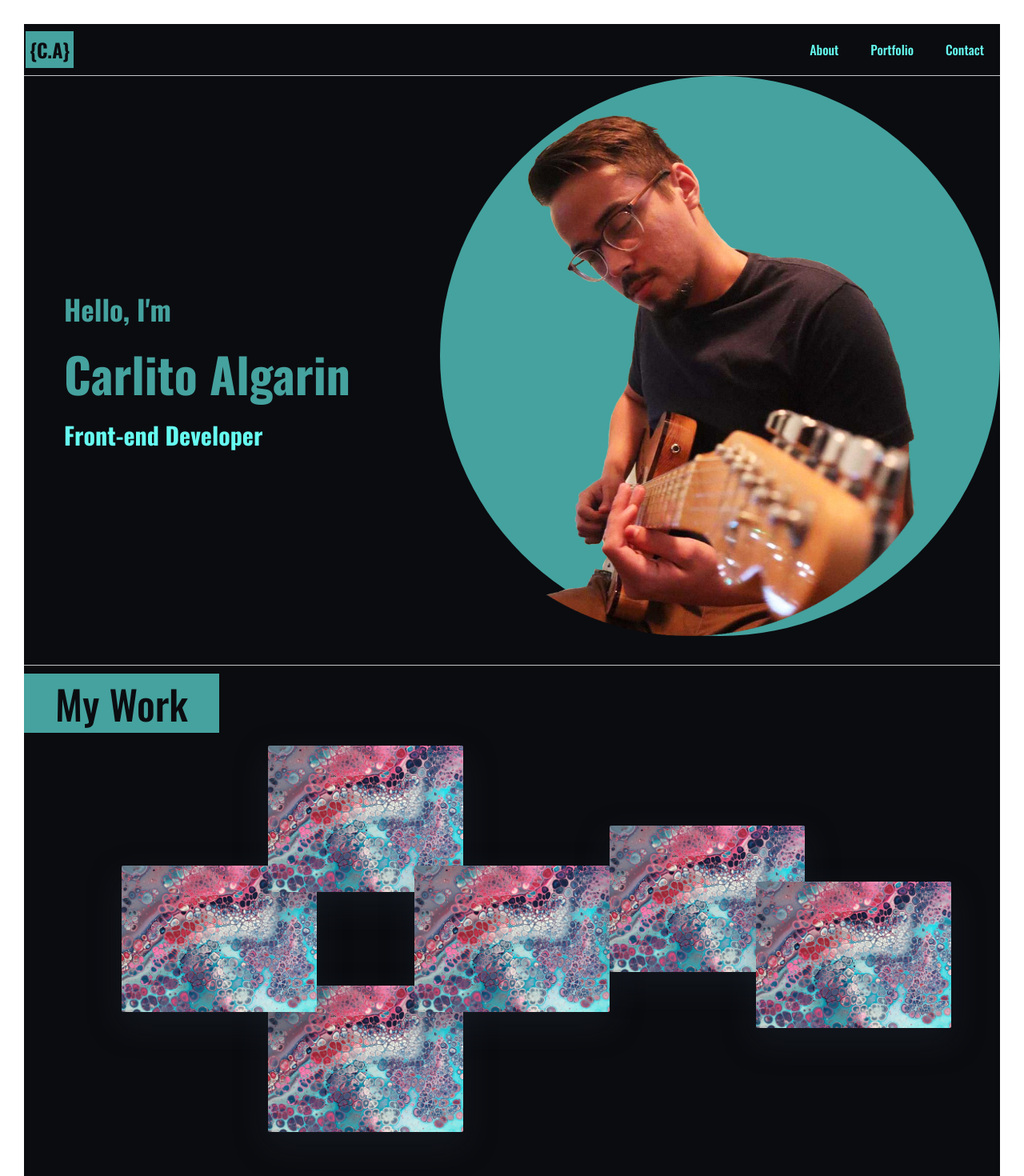
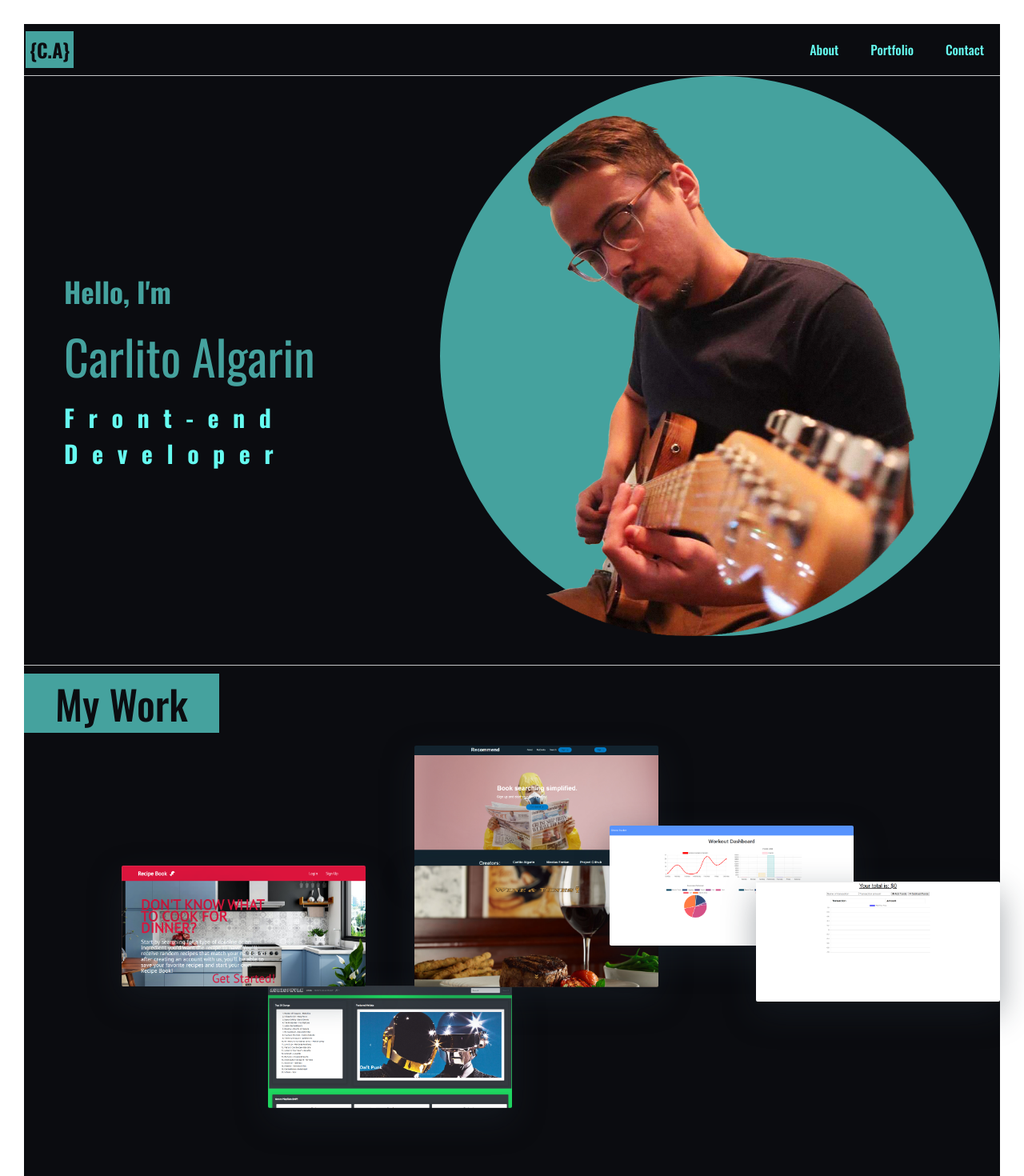
Before and after one commit to Carlito1113/new-portfolio, a React (Create React App) app: page / in a window 1280 px wide. Shown: the top 1470 px of the page at 80% size. Built offline with nearby package versions, Linux system fonts and the light colour scheme.

Commit message:
applied new pictures, animations to text on intro and added in the contact page

```diff
--- a/src/App.js
+++ b/src/App.js
@@ -2,13 +2,15 @@ import './App.css';
 import Navbar from './components/navigation/Navbar';
 import Intro from './components/intro/Intro';
 import Works from './components/works/Works';
+import Contact from './components/contact/Contact';
 
 function App() {
   return (
     <div className="App">
       <Navbar />
       <Intro />
-      <Works/>
+      <Works />
+      <Contact />
     </div>
   );
 }
--- a/src/components/contact/Contact.jsx
+++ b/src/components/contact/Contact.jsx
@@ -0,0 +1,9 @@
+import React from 'react'
+import './Contact.scss';
+
+export default function Contact() {
+  return (
+    <div className='contact'>
+    </div>
+  )
+}
--- a/src/components/contact/Contact.scss
+++ b/src/components/contact/Contact.scss
@@ -0,0 +1,7 @@
+@import '../../scss/main.scss';
+
+.contact {
+  height: 100vh;
+  background-color: $primary-dark;
+  border-top: 1px solid $primary-light;
+}
--- a/src/components/intro/Intro.jsx
+++ b/src/components/intro/Intro.jsx
@@ -6,10 +6,10 @@ export default function Intro() {
   return (
     <div className="intro">
       <div className="intro__left">
-        <div className="intro__left--text-container">
+        <div className="intro__heading">
           <h2>Hello, I'm</h2>
-          <h1>Carlito Algarin</h1>
-          <h3>Front-end Developer</h3>
+          <h1 className='intro__heading--primary'>Carlito Algarin</h1>
+          <h3 className='intro__heading--sub'>Front-end Developer</h3>
         </div>
       </div>
       <div className="intro__right">
--- a/src/components/intro/Intro.scss
+++ b/src/components/intro/Intro.scss
@@ -8,8 +8,29 @@
   &__left {
     flex: 0.5;
     overflow: hidden;
+  }
 
-     &--text-container {
+  &__right {
+    flex: 0.5;
+    position: relative;
+  }
+
+  &__image-container {
+    width: 700px;
+    height: 700px;
+    background-color: $accent-dark;
+    border-radius: 50%;
+    display: flex;
+    align-items: flex-end;
+    justify-content: center;
+    float: right;
+
+    &--image {
+      width: 70%;
+    }
+  }
+
+  &__heading {
     width: 100%;
     height: 100%;
     padding-left: 50px;
@@ -32,25 +53,25 @@
       font-size: 3rem;
       color: $accent-light;
     }
-    }
+
+    &--primary {
+      font-size: 6rem;
+      font-weight: 400;
+
+      animation-name: moveInLeft;
+      animation-duration: 2s;
+      animation-timing-function: ease;
     }
 
-  &__right {
-    flex: 0.5;
-    position: relative;
-  }
-  &__image-container {
-    width: 700px;
-    height: 700px;
-    background-color: $accent-dark;
-    border-radius: 50%;
-    display: flex;
-    align-items: flex-end;
-    justify-content: center;
-    float: right;
+    &--sub {
+      font-size: 2rem;
+      font-weight: 700;
+      letter-spacing: 1.75rem;
 
-    &--image {
-      width: 70%;
+      animation-name: moveInRight;
+      animation-duration: 3s;
+      animation-timing-function: ease;
+      /* animation-delay: 1s; */
     }
   }
 }
--- a/src/components/works/Works.jsx
+++ b/src/components/works/Works.jsx
@@ -1,6 +1,11 @@
 import React from 'react';
 import './Works.scss';
-import bubbles from '../../assets/img/bubbles.jpeg';
+import recipebook from '../../assets/img/recipebook.png';
+import recommend from '../../assets/img/recommend.png';
+import audiophyle from '../../assets/img/Audiophyle.png';
+import wineanddines from '../../assets/img/wineanddine.png';
+import fitnesstracker from '../../assets/img/fitnesstracker.png';
+import expensetracker from '../../assets/img/expensetracker.png';
 
 export default function Works() {
   return (
@@ -9,12 +14,12 @@ export default function Works() {
 
       <div className="work">
         <h1 className='h1test2'>My Work</h1>
-        <img src={bubbles} alt="" className="work__image work__image--p1" />
-        <img src={bubbles} alt="" className="work__image work__image--p2" />
-        <img src={bubbles} alt="" className="work__image work__image--p3" />
-        <img src={bubbles} alt="" className="work__image work__image--p4" />
-        <img src={bubbles} alt="" className="work__image work__image--p5" />
-        <img src={bubbles} alt="" className="work__image work__image--p6" />
+        <img src={recipebook} alt="" className="work__image work__image--p1" />
+        <img src={recommend} alt="" className="work__image work__image--p2" />
+        <img src={audiophyle} alt="" className="work__image work__image--p3" />
+        <img src={wineanddines} alt="" className="work__image work__image--p4" />
+        <img src={fitnesstracker} alt="" className="work__image work__image--p5" />
+        <img src={expensetracker} alt="" className="work__image work__image--p6" />
       </div>
     </div>
   );
--- a/src/components/works/Works.scss
+++ b/src/components/works/Works.scss
@@ -25,7 +25,7 @@
   position: relative;
 
   &__image {
-    width: 20%;
+    width: 25%;
     box-shadow: 0 1.5rem 4rem rgba($primary-medium, 0.4);
     border-radius: 0.2rem;
     position: absolute;
@@ -40,7 +40,7 @@
     }
 
     &--p2 {
-      left: 25%;
+      left: 40%;
       top: 10rem;
       z-index: 10;
     }
--- /dev/null
+++ b/src/scss/base/_animations.scss
@@ -0,0 +1,31 @@
+@keyframes moveInLeft {
+  0% {
+    opacity: 0;
+    transform: translateX(-10rem);
+  }
+
+  80% {
+    transform: translateX(0.5rem);
+  }
+
+  100% {
+    opacity: 1;
+    transform: translate(0);
+  }
+}
+
+@keyframes moveInRight {
+  0% {
+    opacity: 0;
+    transform: translateX(10rem);
+  }
+
+  80% {
+    transform: translateX(-0.5rem);
+  }
+
+  100% {
+    opacity: 1;
+    transform: translate(0);
+  }
+}
--- a/src/scss/main.scss
+++ b/src/scss/main.scss
@@ -1 +1,2 @@
-@import './variables';
+@import './abstracts/variables';
+@import './base/animations';
```
Also changed, not shown: src/scss/abstracts/_variables.scss (renamed from src/scss/_variables.scss). Lines whose indentation alone changed are shown as unchanged.
